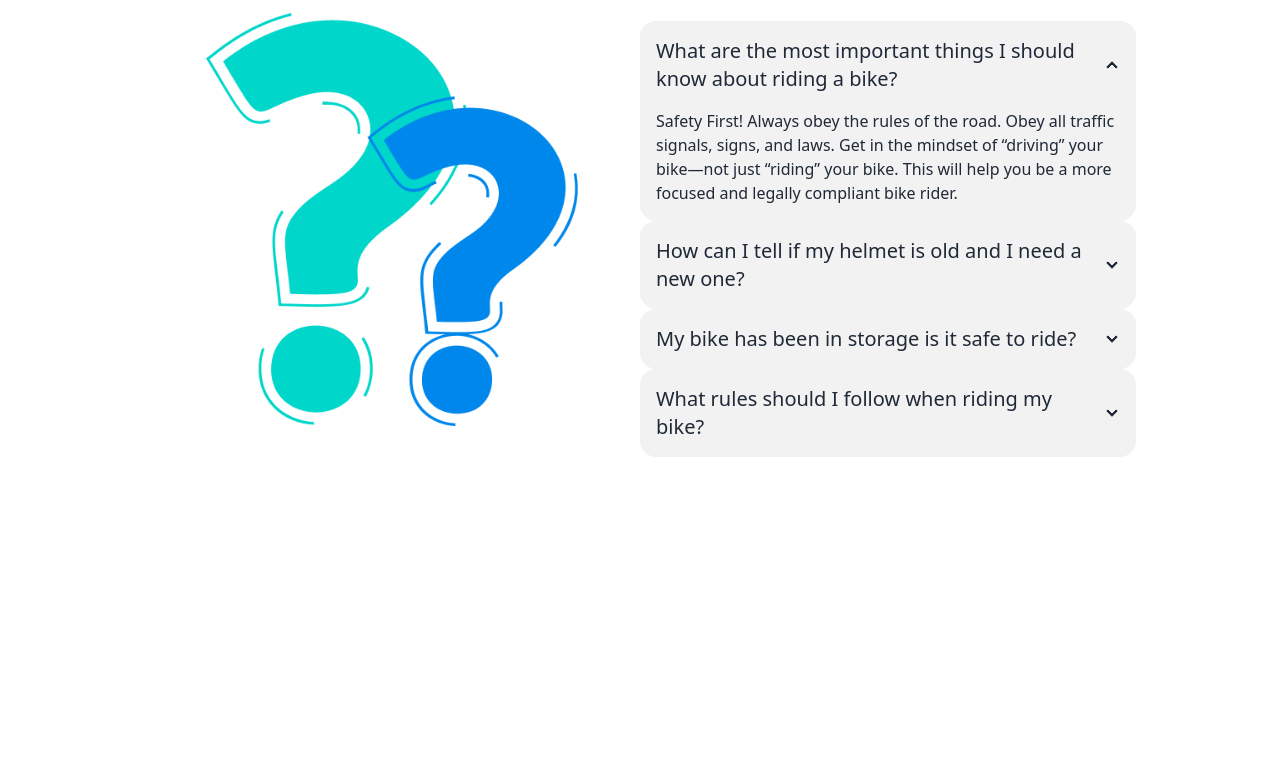
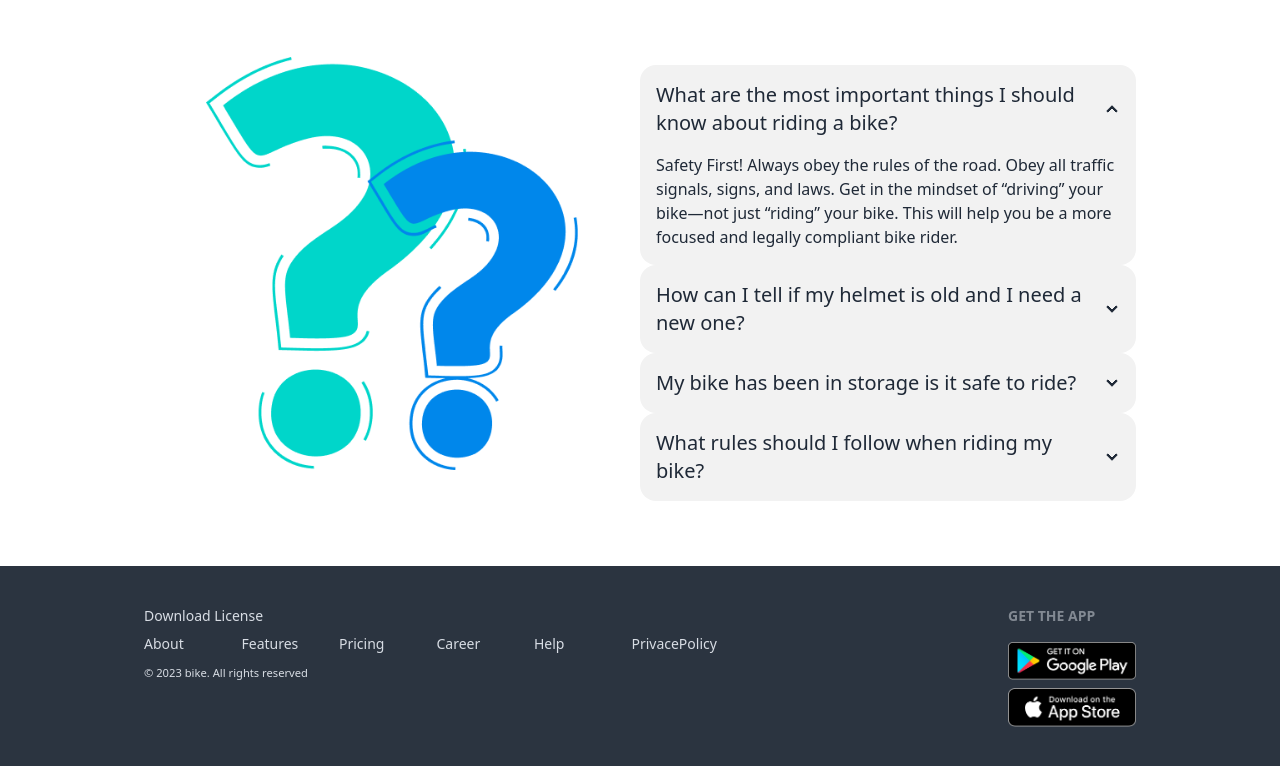
Before and after one commit to ibrahimkayum18/biker-zone, a plain HTML site: page index.html in a window 1280 px wide. Shown: the part 1890-2656 px from the top of the page. Before the commit the page ends 2356 px from the top, so only its background shows below. Drawn offline with nearby package versions, Linux system fonts and the light colour scheme; files whose address does not match are found by name.

Commit message:
footer added

```diff
--- a/index.html
+++ b/index.html
@@ -58,18 +58,18 @@
         </nav>
 
     </header>
-    <main>
+    <main class="mb-14">
         <h3 class="text-4xl text-center mt-16 mb-16">Fetured Bikes In This Year</h3>
         <div class="grid gap-5 grid-cols-1 md:grid-cols-2 lg:grid-cols-3 mx-2.5 lg:mx-28">
             <!-- first bike -->
             <div>
-                <img src="./images/others/feature-bike.png" alt="">
+                <img src="./images/others/feature-bike.png" alt="" class="ml-12 mb-11 lg:mx-0">
             </div>
             <div>
-                <img src="./images/others/feature-bike.png" alt="">
+                <img src="./images/others/feature-bike.png" alt="" class="ml-12 mb-11 lg:mx-0">
             </div>
             <div>
-                <img src="./images/others/feature-bike.png" alt="">
+                <img src="./images/others/feature-bike.png" alt="" class="ml-12 mb-11 lg:mx-0">
             </div>
         </div>
         <h3 class="text-4xl text-center mt-16 mb-16">latest News</h3>
@@ -228,8 +228,26 @@
             </div>
         </section>
     </main>
-    <footer>
-
-    </footer>
+    <footer class="footer flex justify-between py-10 px-5 lg:px-36 bg-neutral text-neutral-content">
+        <div>
+          <p class="">Download  <span class="text-sm">  License</span></p>
+          <ul class="grid gap-3 grid-cols-3 md:grid-cols-6 lg:grid-cols-6 menu-horizontal">
+            <li><a>About</a></li>
+            <li><a>Features</a></li>
+            <li><a>Pricing</a></li>
+            <li><a>Career</a></li>
+            <li><a>Help</a></li>
+            <li><a>PrivacePolicy</a></li>
+          </ul>
+          <p class=""><small>&copy; 2023 bike. All rights reserved</small></p>
+        </div>
+        <div>
+          <span class="footer-title">Get the App</span>
+          <div class="flex flex-col gap-2">
+            <a><img src="./images/others/android.png" alt="" class="w-32"> </a>
+            <a><img src="./images/others/ios.png" alt="" class="w-32"> </a>
+          </div>
+        </div>
+      </footer>
 </body>
 </html>
```
